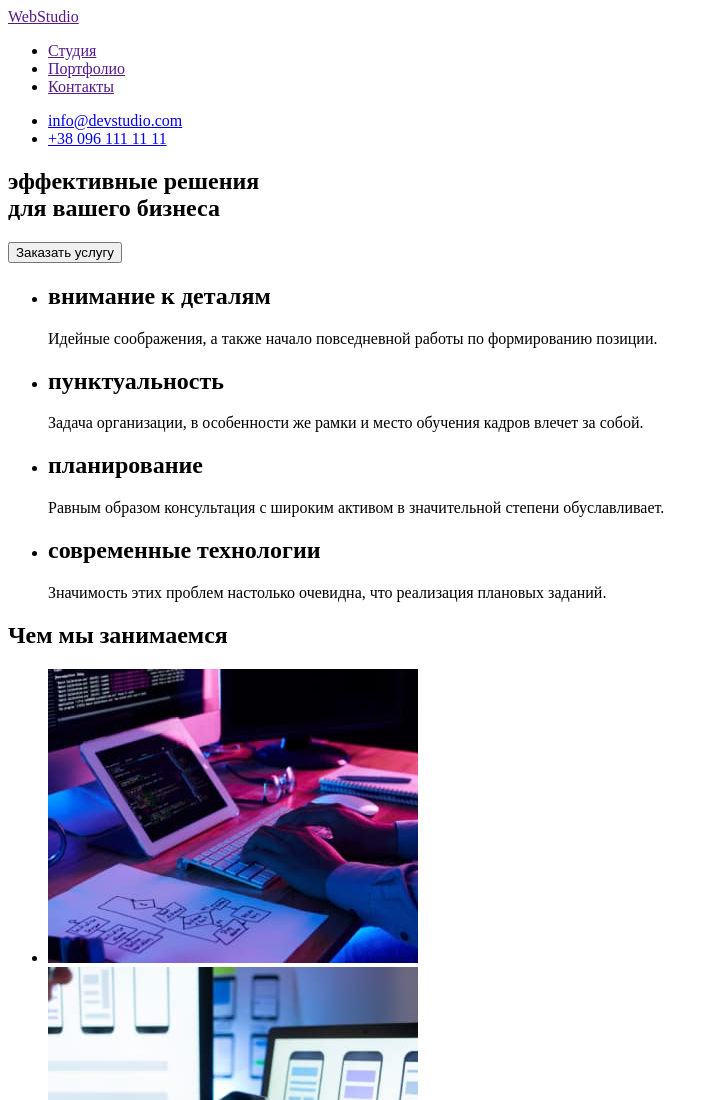
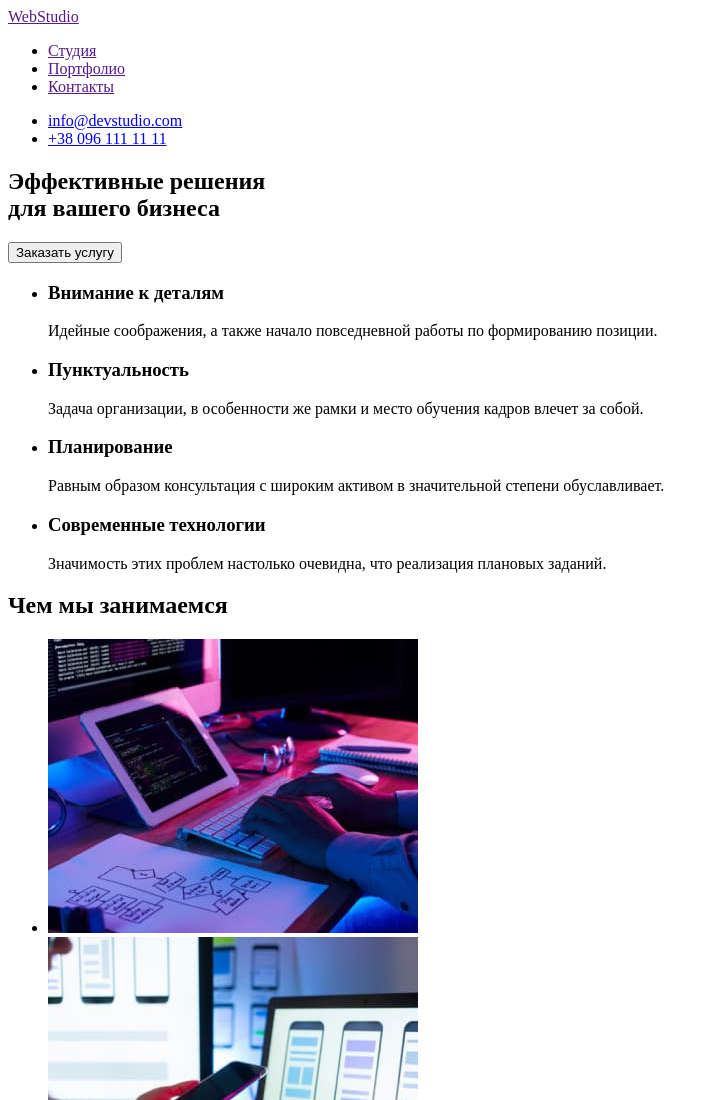
Before and after one commit to Aleksei211/goit-markup-hw-01, a plain HTML site: page index.html in a window 1280 px wide. Shown: the top 1100 px of the page, without its empty margins (0-719 px from the left). Drawn offline with Linux system fonts and the light colour scheme.

Commit message:
изменяет заголовок

```diff
--- a/index.html
+++ b/index.html
@@ -24,19 +24,19 @@
     </header>
     <main>
         <section>
-            <h1>эффективные решения<br>для вашего бизнеса</h1>
+            <h1>Эффективные решения<br>для вашего бизнеса</h1>
             <button type="button">Заказать услугу</button>
         </section>
 
         <section>
             <ul>
-                <li><h2>внимание к деталям</h2>
+                <li><h3>Внимание к деталям</h2>
                     <p>Идейные соображения, а также начало повседневной работы по формированию позиции.</p></li>
-                <li><h2>пунктуальность</h2>
+                <li><h3>Пунктуальность</h2>
                     <p>Задача организации, в особенности же рамки и место обучения кадров влечет за собой.</p></li>
-                <li><h2>планирование</h2>
+                <li><h3>Планирование</h2>
                     <p>Равным образом консультация с широким активом в значительной степени обуславливает.</p></li>
-                <li><h2>современные технологии</h2>
+                <li><h3>Современные технологии</h2>
                     <p>Значимость этих проблем настолько очевидна, что реализация плановых заданий.</p></li>
             </ul>
         </section>
```
